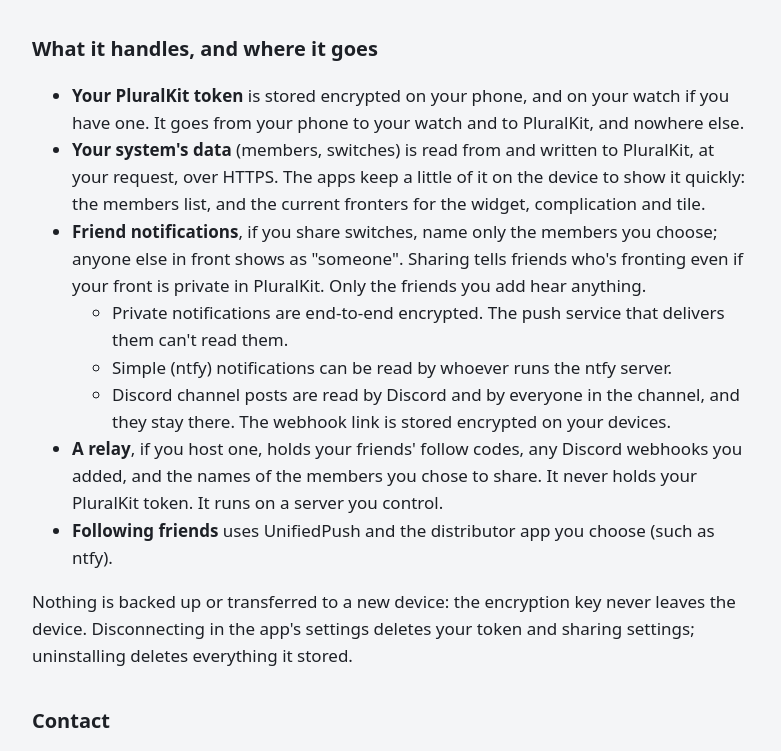
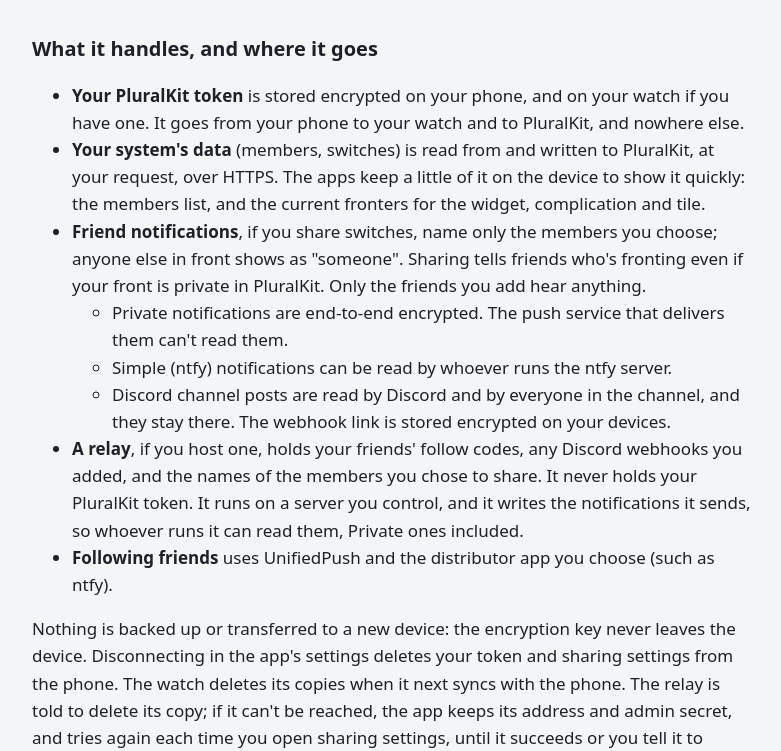
Before and after one commit to mishan/foggyden.org, a plain HTML site: page pluralware/privacy.html in a window 1280 px wide. Shown: the part 195-946 px from the top of the page, without its empty margins (248-1029 px from the left). Drawn offline with Linux system fonts and the light colour scheme.

Commit message:
Bring the PluralWare privacy policy up to date with PRIVACY.md

```diff
--- a/pluralware/privacy.html
+++ b/pluralware/privacy.html
@@ -34,12 +34,15 @@
       </li>
       <li><strong>A relay</strong>, if you host one, holds your friends' follow codes, any Discord webhooks you
         added, and the names of the members you chose to share. It never holds your PluralKit token. It runs on a
-        server you control.</li>
+        server you control, and it writes the notifications it sends, so whoever runs it can read them, Private
+        ones included.</li>
       <li><strong>Following friends</strong> uses UnifiedPush and the distributor app you choose (such as ntfy).</li>
     </ul>
     <p>Nothing is backed up or transferred to a new device: the encryption key never leaves the device.
-      Disconnecting in the app's settings deletes your token and sharing settings; uninstalling deletes everything it
-      stored.</p>
+      Disconnecting in the app's settings deletes your token and sharing settings from the phone. The watch deletes
+      its copies when it next syncs with the phone. The relay is told to delete its copy; if it can't be reached, the
+      app keeps its address and admin secret, and tries again each time you open sharing settings, until it succeeds
+      or you tell it to forget the relay. Uninstalling deletes everything the app stored on the device.</p>
 
     <h2>Contact</h2>
     <p>Questions go to the <a href="https://github.com/mishan/pluralware/issues">issue tracker</a>.</p>
```
